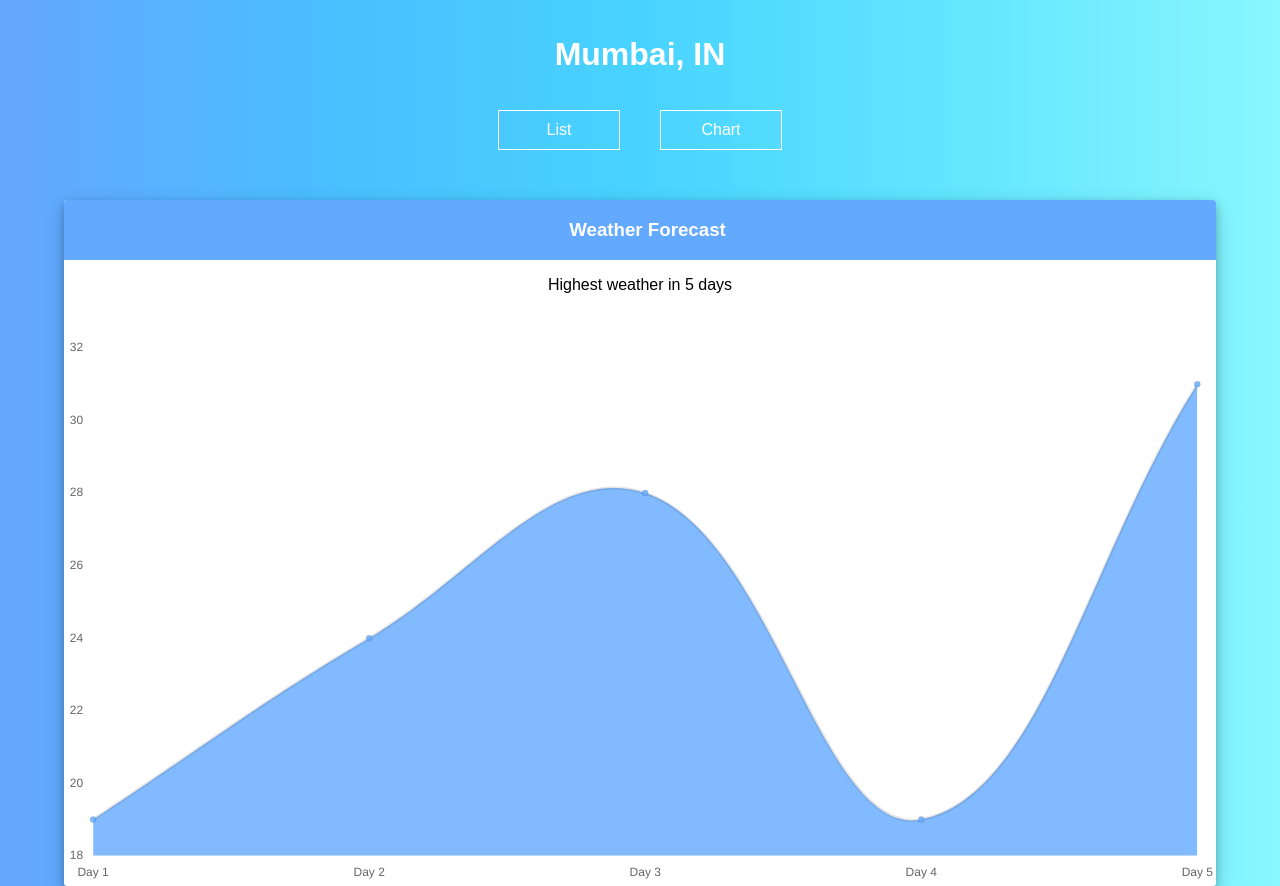
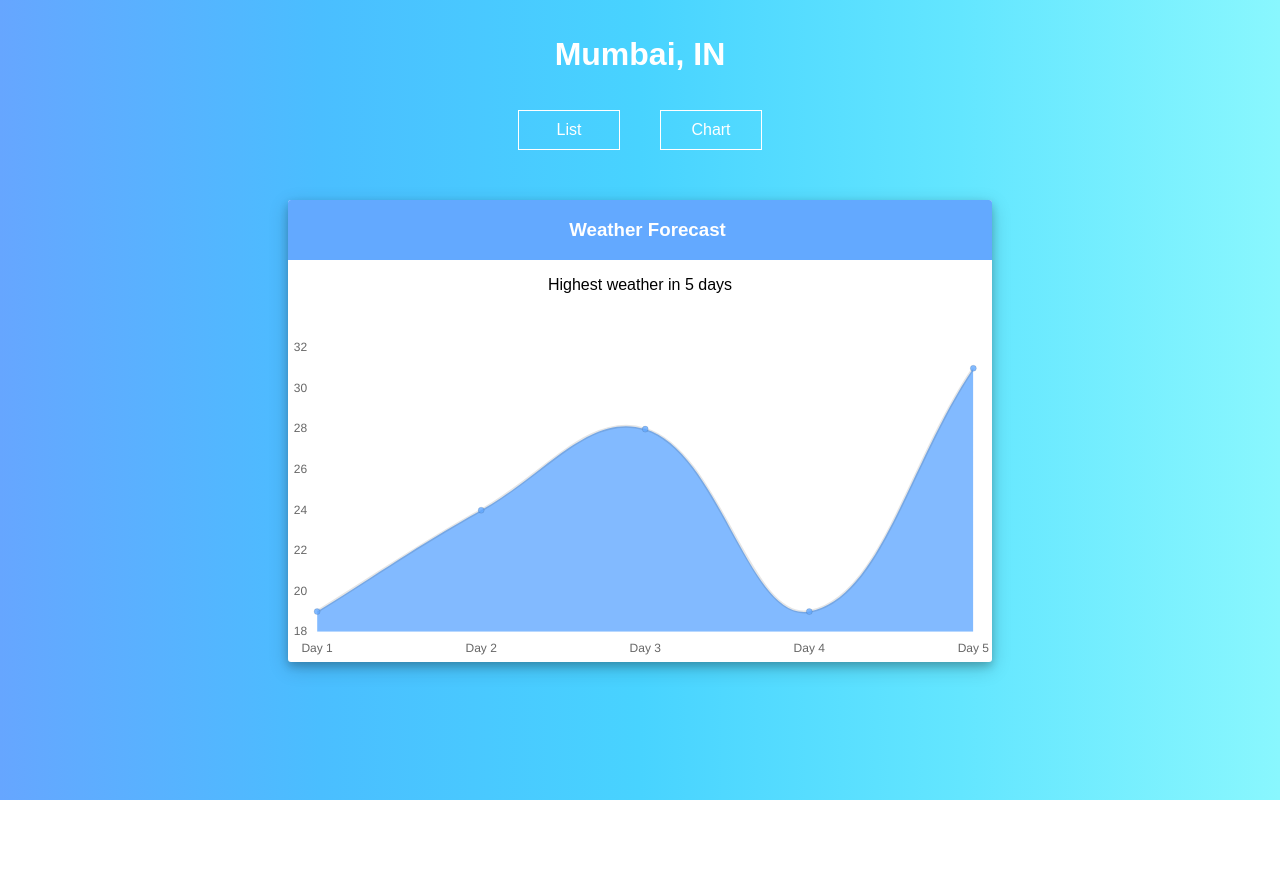
Before and after one commit to Manu3336/OpenWeather, a React (Create React App) app: page /charts in a window 1280 px wide. After the commit the page ends 800 px from the top, so only its background shows below. Built offline with nearby package versions, Linux system fonts and the light colour scheme; a small style sheet from the web is missing.

Commit message:
change in url

```diff
--- a/src/Component/Chart/Chart.css
+++ b/src/Component/Chart/Chart.css
@@ -35,23 +35,9 @@
     transform: scale(1.001);
 }
 
-@media(min-width: 500px){
+@media(max-width: 500px){
     .Chart{
         width: 90%;
         height: 80%;
     }
 }
-
-@media(max-width: 800px){
-    .Chart{
-        width: 90%;
-        height: 80%;
-    }
-}
-
-@media(max-width: 775px){
-    .Chart{
-        width: 90%;
-        height: 80%;
-    }
-}
--- a/src/Component/Header/Header.css
+++ b/src/Component/Header/Header.css
@@ -32,7 +32,7 @@
     border-style: solid;
     color: white;
     padding: 10px;
-    width: 100px;
+    width: 80px;
     border-width: thin;
     text-decoration:none;
     display: table-cell;
--- a/src/Container/Container.js
+++ b/src/Container/Container.js
@@ -5,7 +5,7 @@ import Post from '../Component/Tile/Tile';
 
 const API_KEY = "b36522d6bf96adf429cd69da3dd7c4aa";
 const CityName = "Mumbai"
-const URI = `https://api.openweathermap.org/data/2.5/forecast?q=${CityName}&appid=${API_KEY}&units=metric;`
+const URI = `https://api.openweathermap.org/data/2.5/forecast?q=${CityName}&appid=${API_KEY}&units=metric`
 
 class Container extends Component{
     state = {
```
